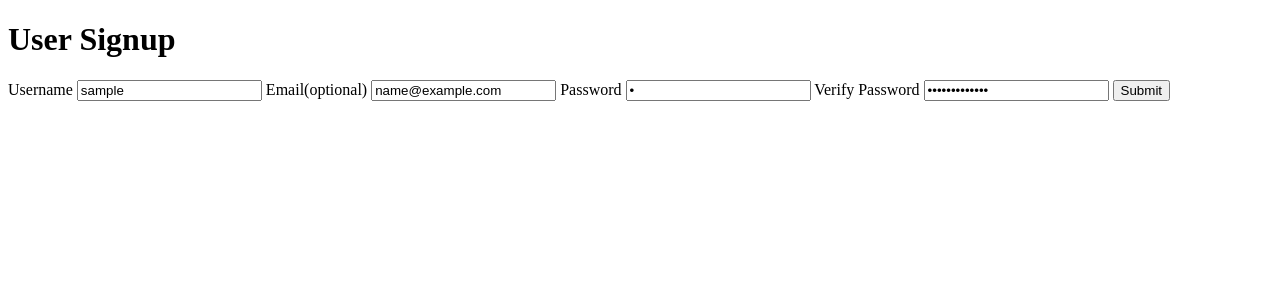
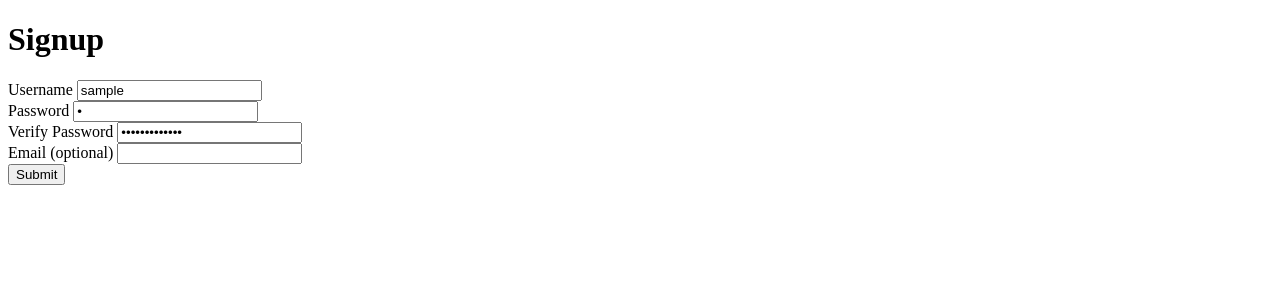
Before and after one commit to fortunefighter/user-signup, a Flask app: template templates/index.html in a window 1280 px wide. Shown: the top 300 px of the page. Run offline with Flask 2, Linux system fonts and the light colour scheme; the template is opened without the code that fills it: most values are stand-ins (such as "Sample title", 1, 10 or a date in 2020); parts of the project's set-up code (start-up, migrations or seed data) failed here and were passed over.

Commit message:
Completed work on assignment

```diff
--- a/main.py
+++ b/main.py
@@ -1,70 +1,12 @@
 from flask import Flask, request, redirect, render_template
 import cgi
-
-app = Flask (__name__)
-app.config['DEBUG']=True
-
-@app.route("/")
-def display_user_signup_form():
-     return render_template("index.html")
-
-@app.route("/", methods=['POST'])
-def validate():
-    #if request.method == 'POST':
-    Username = request.form['username']
-    Email = request.form['email']
-    Password = request.form['password']
-    Verify = request.form['verify']
-
-    username_error = ''
-    email_error = ''
-    password_error = ''
-    verify_error = ''
-
-    if len(Username)<3 or len(Username)>20:
-        username_error = "Username is invalid"
-    if len(Email)<3 or len(Email)>20:
-        email_error = "Email is invalid"
-    if len(Password)<3 or len(Password)>20:
-        password_error = "Password is invalid"
-        password = ''
-    if password == " " or Verify != password:
-        verify_error = 'Password do not match'
-        verify = ''
-
-
-    if username_error or password_error or verify_error or email_error:
-        return render_template('signup.html', username=username, username_error=username_error, password_error=password_error, verify_error=verify_error, email_error=email_error, email=email)
-
-    else:
-        return render_template('welcome.html', Username=Username)
-
-app.run()
-
-"""from flask import Flask, request, redirect, render_template
-import cgi
-#import os
-#import jinja2
-
-#template_dir = os.path.join(os.path.dirname(__file__) ,'templates')
-#jinja.env = jinja2.Evironment (loader = jinja2.FileSystemLoader(template_dir), autoescape=True
 
 app = Flask(__name__)
 app.config['DEBUG'] = True
 
 @app.route('/')
 def display_user_signup_form():
-     return render_template('signup.html')
-
-# def username():
-#     if username == '':
-#         username_error = 'Username must been 3 or more 20'
-#     elif len(username) < 3 or len(username) > 20:
-#         username_error = 'Username is Invaild'
-#     else:
-#          if '' in username:
-#             username_error = 'Username is Invaild'
-#             username = ''
+     return render_template('index.html')
 
 @app.route('/', methods=['POST'])
 def signup_complete():
@@ -104,14 +46,8 @@ def signup_complete():
             email = ''
 
     if username_error or password_error or verify_error or email_error:
-        return render_template('signup.html', username=username, username_error=username_error, password_error=password_error, verify_error=verify_error, email_error=email_error, email=email)
+        return render_template('index.html', username=username, username_error=username_error, password_error=password_error, verify_error=verify_error, email_error=email_error, email=email)
     else:
         return render_template('welcome.html', username=username)
 
-"""@app.route('/welcome', methods=['GET'])
-"""def welcome():
-    username = request.args.get('username')
-    #template = jinja_env.get_template('welcome.html')
-    return render_template("/welcome.html", username=username)"""
-
-#if __name__ == '__main__':
+app.run()
--- a/templates/index.html
+++ b/templates/index.html
@@ -1,33 +1,31 @@
-<!DOCTYPE html>
+<!doctype html>
+<html>
+    <head>
+        <title>{{title}}</title>
+        <style>
+            .error{color:red;}
+        </style>
+    </head>
+    <body>
 
-<html>
-    <header>
+<h1>Signup</h1>
+<form action="/" method='post'>
 
-
-
-        <title>{{title}}</title>
-
-        <style>
-            .error{color:Black;}
-        </style>
-            <body>
-            <h1>User Signup</h1>
-            <form action="/" method='post'>
-            <label for="Username">Username</label>
-                <input name = "Username" type="text" value = '{{Username}}'>
-                <span class="error">{{username_error}}</span>
-
-            <label for="email">Email(optional)</label>
-                <input name = "email" type="text" value = '{{email}}'>
-                <span class="error">{{email_error}}</span>
+    <label for="username">Username</label>
+        <input name = "username" type="text" value ='{{username}}'>
+        <span class='error'>{{username_error}}</span><br>
 
     <label for="password">Password</label>
         <input name = "password" type = "password" value='{{password}}'>
-                <span class="error">{{password_error}}</span>
+        <span class="error">{{password_error}}</span><br>
 
     <label for="verify">Verify Password</label>
         <input name = "verify" type = "password" value='{{verify}}'>
-                <span class="error">{{verify_error}}</span>
+        <span class="error">{{verify_error}}</span><br>
+
+    </label for="email">Email (optional)</label>
+        <input name = "email" value="">
+        <span class= 'error'>{{email_error}}</span><br>
 
     <input class="submit-button" type = "submit" value="Submit">
 
```
Lines whose indentation alone changed are shown as unchanged.
